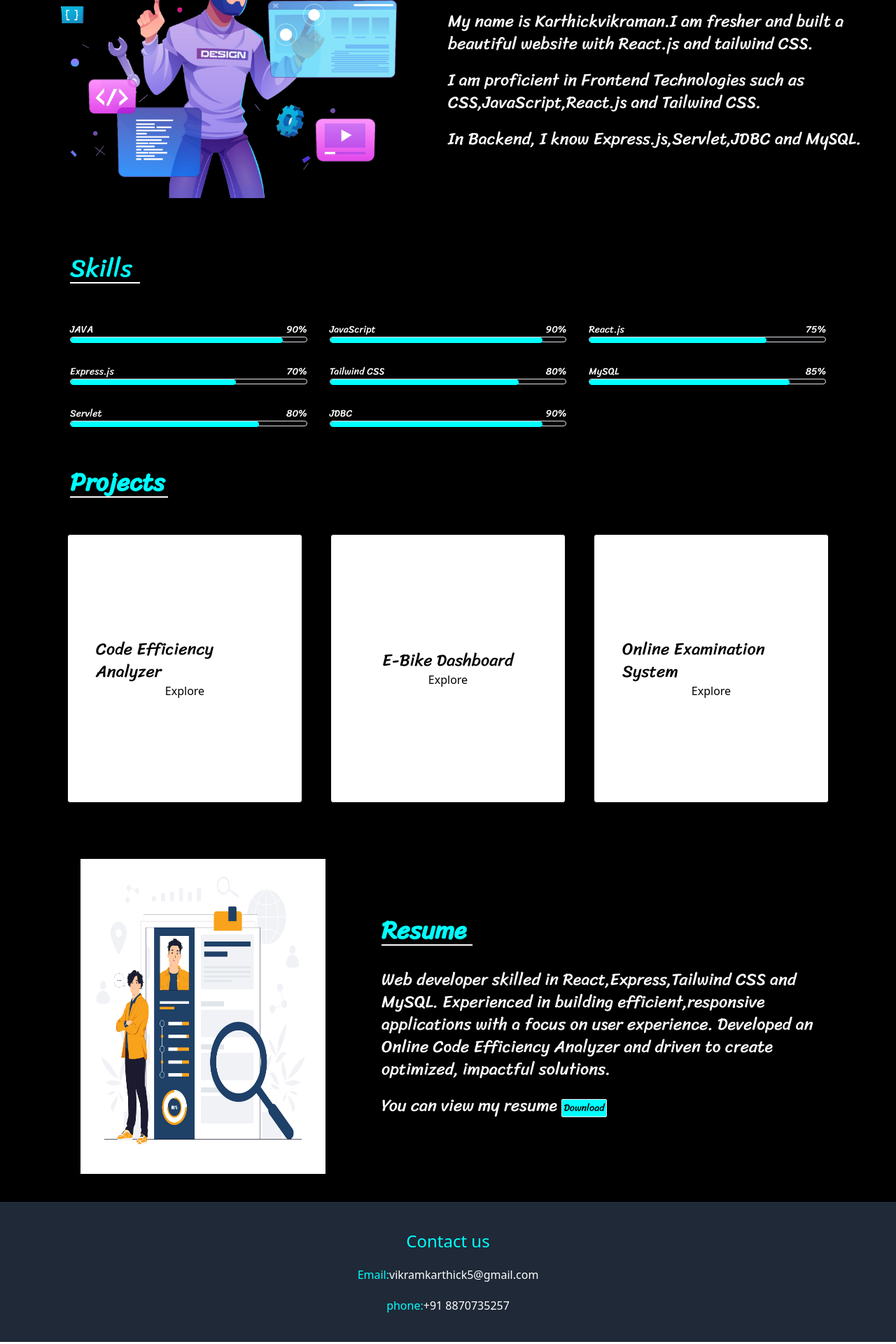
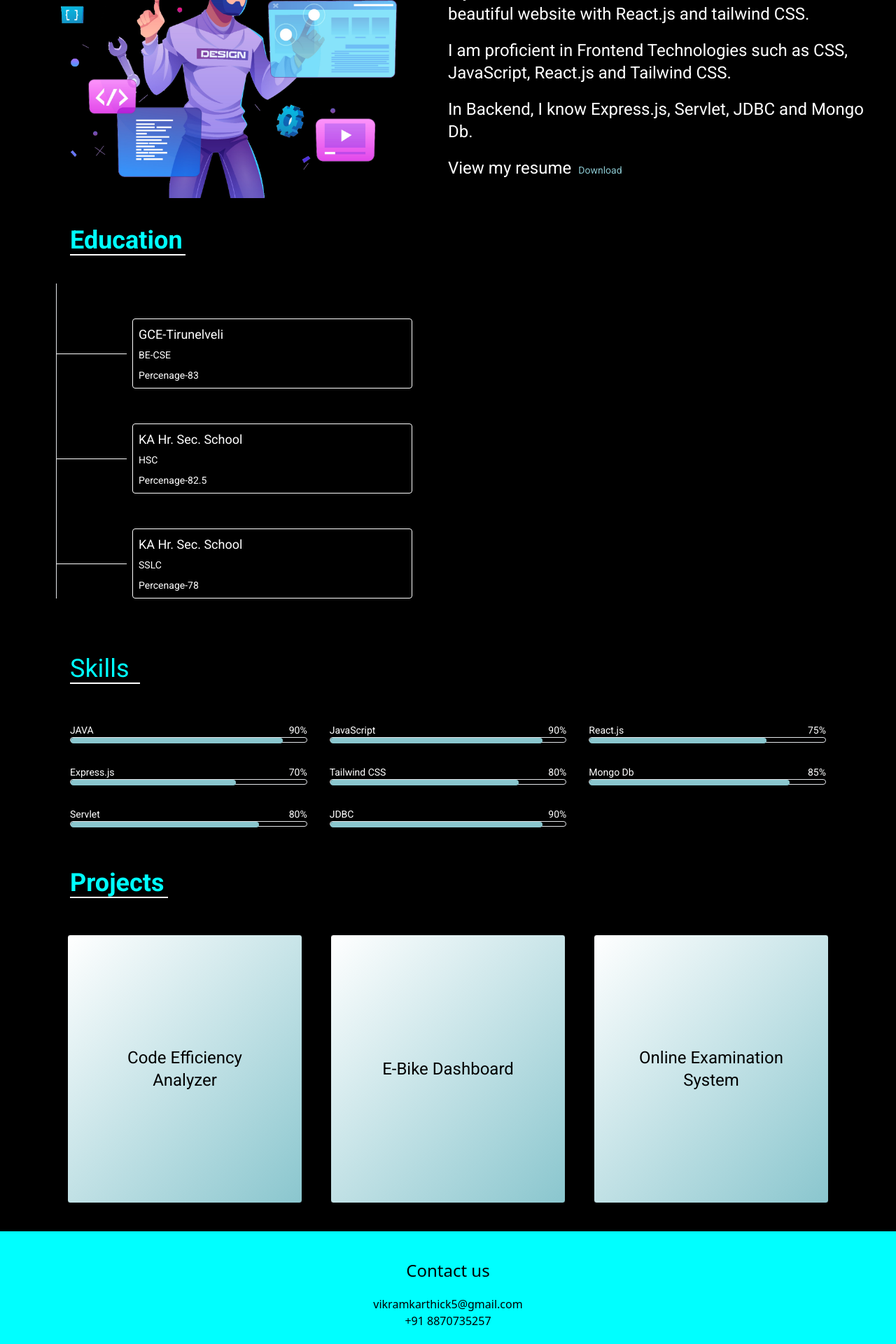
Before and after one commit to karthickvikraman22/portfolio, a React (Create React App) app: page / in a window 1280 px wide. Shown: the part 560-2480 px from the top of the page at 70% size. Built offline with nearby package versions, Linux system fonts and the light colour scheme.

Commit message:
Updated version-3

```diff
--- a/public/index.html
+++ b/public/index.html
@@ -25,7 +25,7 @@
       Learn how to configure a non-root public URL by running `npm run build`.
     -->
     <title>Portfolio-Karthickvikraman</title>
-    <link href="https://fonts.googleapis.com/css2?family=Sriracha&display=swap" rel="stylesheet">
+    <link href="https://fonts.googleapis.com/css2?family=Roboto:ital,wght@0,100;0,300;0,400;0,500;0,700;0,900;1,100;1,300;1,400;1,500;1,700;1,900&display=swap" rel="stylesheet">
   </head>
   <body>
     <noscript>You need to enable JavaScript to run this app.</noscript>
--- a/src/App.css
+++ b/src/App.css
@@ -41,19 +41,19 @@ html{
 /*Project section*/
 .box-container{
    @apply w-[300px] h-[320px] md:w-1/3 md:h-96 my-10 md:my-0 border border-black px-10 mx-5 flex flex-col items-center justify-center relative;
-   background-color: white;
+   background: linear-gradient(135deg, #ffffff, #8ac6ce);
    border-radius: 4px;
 }
 .heading{
-  @apply font-hero-font text-2xl;
+  @apply font-hero-font text-2xl text-center;
 }
 .des{
-  @apply w-full h-full absolute opacity-0 hover:opacity-100 duration-500;
+  @apply font-hero-font w-full h-full absolute opacity-0 hover:opacity-100 hover:scale-110 hover:transition-transform hover:ease-out  hover:duration-500;
   border-radius: 4px;
-  background-color:rgb(72, 165, 165);
+  background: linear-gradient(135deg, #8ac6ce , #ffffff);
 }
 .detail{
-  @apply text-white text-xl font-hero-font text-center;
+  @apply text-black text-xl font-hero-font text-center;
 }
 
 /*Skills section*/
@@ -64,7 +64,7 @@ html{
 .inner-bar{
   @apply h-2 absolute;
   border-radius: 5px;
-  background-color: aqua;
+  background-color: #8ac6ce;
 }
 .percent{
   @apply font-hero-font text-sm text-white;
@@ -73,9 +73,12 @@ html{
   @apply font-hero-font text-sm;
 }
 
-/*Resume Section*/
+/*Education section*/
 .download{
   padding: 2px;
   border-radius: 2px;
-  background-color:aqua;
+  color:#8ac6ce;
 }
+.edu{
+  @apply ml-2 flex flex-col justify-between mt-[50px] w-[400px] h-[100px] rounded border border-white p-2;
+}
--- a/src/App.js
+++ b/src/App.js
@@ -4,8 +4,8 @@ import Header from './components/Header';
 import Hero from './components/Hero';
 import Projects from './components/Projects';
 import Skills from './components/Skills';
-import Resume from './components/Resume';
 import Footer from './components/Footer';
+import Education from './components/Education';
 
 function App() {
   return (
@@ -13,9 +13,9 @@ function App() {
       <Header/>
       <Hero/>
       <About/>
+      <Education/>
       <Skills/>
       <Projects/>
-      <Resume/>
       <Footer/>
     </div>
   );
--- a/src/components/About.js
+++ b/src/components/About.js
@@ -7,10 +7,11 @@ export default function About(){
         <div className='w-full md:w-1/2 font-hero-font flex justify-start md:justify-center'>
            <div className='flex flex-col justify-center'>
             <h1 className='text-4xl border-b-2 border-white w-[160px] font-bold text-white bc'>About me</h1>
-            <div className='text-white text-2xl pt-8'>
+            <div className='text-left text-white text-2xl pt-8'>
                 <p>My name is Karthickvikraman.I am fresher and built a beautiful website with React.js and tailwind CSS.</p>
-                <p className='pt-5'>I am proficient in Frontend Technologies such as CSS,JavaScript,React.js and Tailwind CSS.</p>
-                <p className='pt-5'>In Backend, I know Express.js,Servlet,JDBC and MySQL.</p>
+                <p className='pt-5'>I am proficient in Frontend Technologies such as CSS, JavaScript, React.js and Tailwind CSS.</p>
+                <p className='pt-5'>In Backend, I know Express.js, Servlet, JDBC and Mongo Db.</p>
+                <p className='pt-5'>View my resume<button className='ml-2 text-sm download'>Download</button></p>
             </div>
            </div>
         </div>
--- /dev/null
+++ b/src/components/Education.js
@@ -0,0 +1,32 @@
+export default function Education(){
+    return<>
+      <section className="mt-10" id="edu">
+           <div className="md:px-20 my-5 mx-5">
+             <p className="text-4xl border-b-2 border-white w-[165px] font-bold font-hero-font bc">Education</p>
+           </div>
+           <div className="flex flex-col mx-20 mt-10 h-[450px] border-l">
+               <div className="flex">
+                  <div className="mt-[100px] border-t w-[100px] border-white"></div>
+                  <div className="edu">
+                     <p className="font-hero-font text-lg text-white">GCE-Tirunelveli<br/><span className="text-sm text-white font-hero-font">BE-CSE</span></p>
+                     <p className="text-sm font-hero-font text-white">Percenage-83</p>
+                  </div>
+               </div>
+               <div className="flex">
+                  <div className="mt-[100px] border-t w-[100px] border-white"></div>
+                  <div className="edu">
+                    <p className="font-hero-font text-lg text-white">KA Hr. Sec. School<br/><span className="text-sm text-white font-hero-font">HSC</span></p>
+                    <p className="text-sm font-hero-font text-white">Percenage-82.5</p>
+                  </div>
+               </div>
+               <div className="flex">
+                  <div className="mt-[100px] border-t w-[100px] border-white"></div>
+                  <div className="edu">
+                    <p className="font-hero-font text-lg text-white">KA Hr. Sec. School<br/><span className="text-sm text-white font-hero-font">SSLC</span></p>
+                    <p className="text-sm font-hero-font text-white">Percenage-78</p>
+                  </div>
+               </div>
+           </div>
+      </section>
+    </>
+}
--- a/src/components/Footer.js
+++ b/src/components/Footer.js
@@ -1,12 +1,12 @@
 export default function Footer(){
     return <>
-       <section className="mt-10 bg-gray-800" id='contact'>
+       <section className="mt-10 bg" id='contact'>
            <div className="py-10 flex flex-col">
-              <p className="w-full text-white text-center text-2xl bc">Contact us</p>
+              <p className="w-full text-black text-center text-2xl">Contact us</p>
               <div className="pt-5">
-                <p className="w-full text-center bc">Email:<span className="text-white">vikramkarthick5@gmail.com</span></p>
-                <div className="pt-5">
-                   <p className="w-full text-center bc">phone:<span className="text-white">+91 8870735257</span></p>
+                <p className="w-full text-center text-black">vikramkarthick5@gmail.com</p>
+                <div className="">
+                   <p className="w-full text-center text-black">+91 8870735257</p>
                 </div>
               </div>
            </div>
--- a/src/components/Header.js
+++ b/src/components/Header.js
@@ -9,18 +9,18 @@ export default function Header(){
          <nav className="hidden md:block">
             <ul className="flex">
                 <li><a href="/" className="co">Home</a></li>
+                <li><a href="#edu" className='co'>Eduation</a></li>
                 <li><a href="#skill" className='co'>Skills</a></li>
                 <li><a href="#pro" className='co'>Projects</a></li>
-                <li><a href="#res" className='co'>Resume</a></li>
                 <li><a href="#contact"className='co'>Contact</a></li>
             </ul>
          </nav>
          {toggle && <nav className='block md:hidden'>
                         <ul onClick={()=>setToggle(!toggle)} className='flex flex-col mv'>
                             <li><a href="/">Home</a></li>
+                            <li><a href="#edu">Education</a></li>
                             <li><a href="#skill">Skills</a></li>
                             <li><a href="#pro">Projects</a></li>
-                            <li><a href="#res">Resume</a></li>
                             <li><a href="#contact">Contact</a></li>
                         </ul>
                     </nav>
--- a/src/components/Projects.js
+++ b/src/components/Projects.js
@@ -2,22 +2,20 @@ export default function Projects(){
     return <>
        <section className="flex flex-col mt-10 px-5" id='pro'>
           <div className="md:px-20 my-5 ">
-             <p className="text-4xl text-white border-b-2 border-white w-[140px] font-bold font-hero-font bc">Projects</p>
+             <p className="text-4xl border-b-2 border-white w-[140px] font-bold font-hero-font bc">Projects</p>
           </div>
 
           <div className="flex flex-col md:flex-row w-full items-center md:justify-center px-14 pt-8">
               <div className="box-container">
                   <p className="heading">Code Efficiency Analyzer</p>
-                  <button>Explore</button>
                   <div className="des">
                      <p className="detail py-5">The Code Efficiency Analyzer is a platform to analyze and assess the efficiency of their code through sophisticated algorithms.</p>
-                     <p className="detail">The tech stack are React.js,Express.js,Tailwind CSS and MySQL.</p>
+                     <p className="detail">The tech stack are React.js,Express.js,Tailwind CSS and Mongo Db.</p>
                   </div>
               </div>
 
               <div className="box-container">
                   <p className="heading">E-Bike Dashboard</p>
-                  <button>Explore</button>
                   <div className="des">
                      <p className="detail py-5">The E-Bike Dashboard presents the user with a variety of data such as speed, battery level, temperature and indicator status etc.</p>
                      <p className="detail">The tech stack are React.js,CSS and Ajax.</p>
@@ -26,7 +24,6 @@ export default function Projects(){
 
               <div className="box-container ">
                   <p className="heading">Online Examination System</p>
-                   <button>Explore</button>
                   <div className="des">
                      <p className="detail py-5">The project provide a user-friendly and efficient environment for conducting online quizzes, facilitating seamless examination processes and result management.</p>
                      <p className="detail">The tech stack are Java,Servlet,JDBC and MySQL.</p>
--- a/src/components/Resume.js
+++ /dev/null
@@ -1,18 +0,0 @@
-import ResumeImg from '../assets/resume.jpg'
-
-export default function Resume(){
-    return <>
-      <section className="mt-20 flex flex-col md:flex-row md:justify-center px-5" id='res'>
-        <img className="hidden md:block w-[350px] h-[450px]" src={ResumeImg} alt="about"></img>
-        <div className='w-full md:w-1/2 font-hero-font flex justify-start md:justify-center md:ml-20'>
-           <div className='flex flex-col justify-center'>
-            <h1 className='text-4xl text-white border-b-2 border-white w-[130px] font-bold bc'>Resume</h1>
-            <div className='text-white text-2xl pt-8'>
-                <p>Web developer skilled in React,Express,Tailwind CSS and MySQL. Experienced in building efficient,responsive applications with a focus on user experience. Developed an Online Code Efficiency Analyzer and driven to create optimized, impactful solutions.</p>
-                <p className='pt-5'>You can view my resume <button className='text-sm border text-black download'>Download</button></p>
-            </div>
-           </div>
-        </div>
-      </section>
-    </>
-}
--- a/src/components/Skills.js
+++ b/src/components/Skills.js
@@ -52,7 +52,7 @@ export default function Skills(){
                     </div>
                     <div>
                         <div className="flex justify-between">
-                            <h3 className="heading1 text-white">MySQL</h3>
+                            <h3 className="heading1 text-white">Mongo Db</h3>
                             <p className="percent">85%</p>
                         </div>
                         <div className="bar">
--- a/tailwind.config.js
+++ b/tailwind.config.js
@@ -8,7 +8,7 @@ module.exports = {
       },
     },
     fontFamily:{
-      'hero-font':'Sriracha',
+      'hero-font':'Roboto',
     },
   },
   plugins: [],
```
